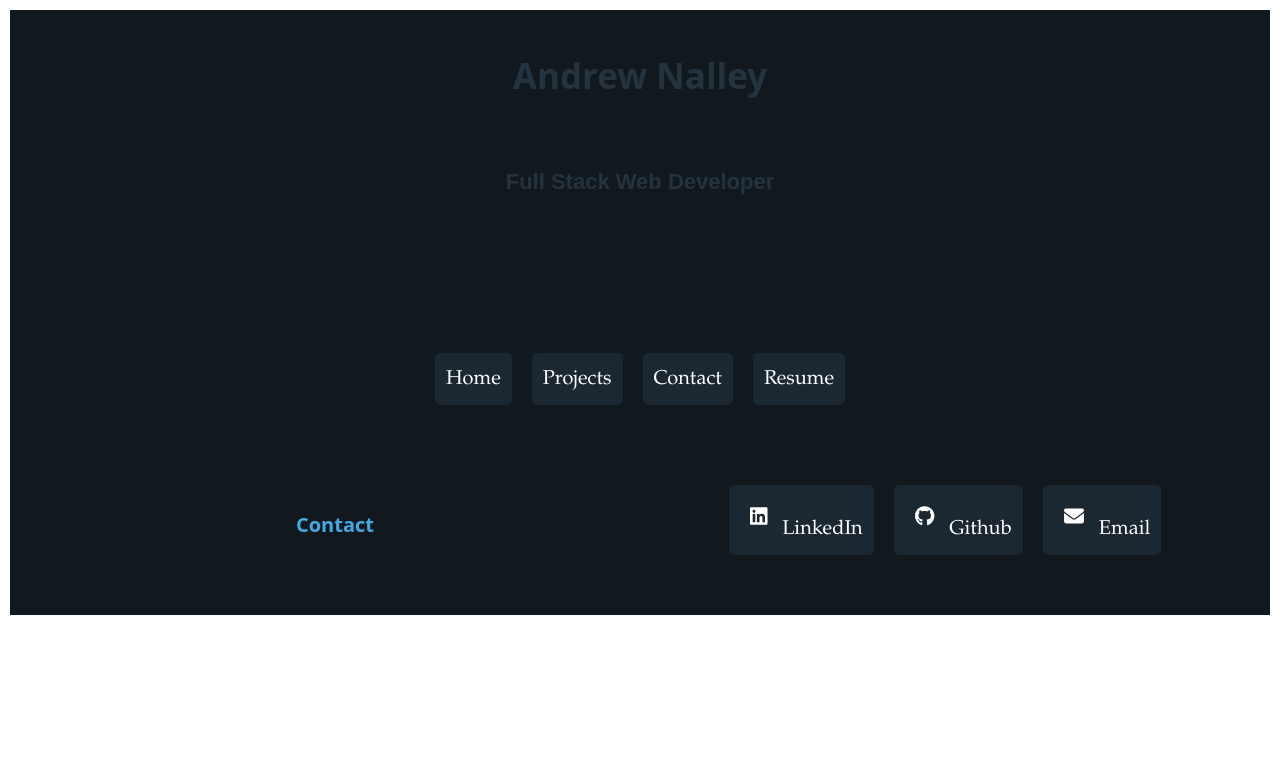
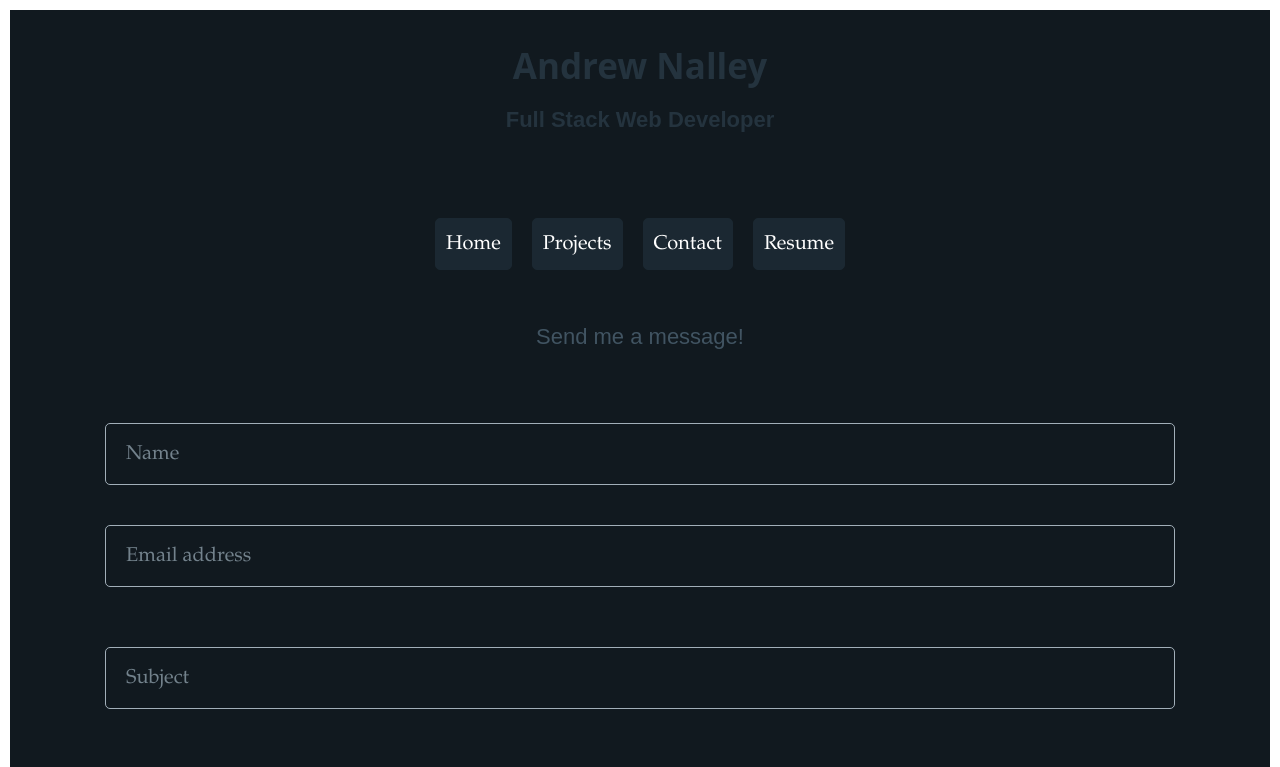
Before and after one commit to AndrewNalley/react-portfolio, a React (Create React App) app: page /react-portfolio/contact in a window 1280 px wide. Shown: the top 767 px of the page. Built offline with nearby package versions, Linux system fonts and the light colour scheme; the HTML template or start-up script is replaced by a standard one.

Commit message:
fix redirect route, remove overflow from navbar

```diff
--- a/src/App.css
+++ b/src/App.css
@@ -34,6 +34,11 @@ h1 {
   font-size: 24px;
 }
 
+h2 {
+  margin: 0%;
+  padding: 0%;
+}
+
 h3 {
   margin: auto;
   color: rgb(66, 171, 231);
@@ -58,11 +63,20 @@ p {
 nav {
   display: flex;
   justify-content: center;
+  padding: 0%;
+  overflow: hidden;
 }
 
 ul {
   display: inline-block;
   text-align: center;
+  padding: 0%;
+}
+
+li {
+  overflow: hidden;
+  padding: 1%;
+  margin: 1%;
 }
 
 .left-align {
--- a/src/components/Header.js
+++ b/src/components/Header.js
@@ -4,7 +4,7 @@ function Header() {
     return (
         <>
             <div className="heading-center">
-                <h2>Andrew Nalley <br/><br/>
+                <h2>Andrew Nalley
                     <p>Full Stack Web Developer</p>
                 </h2>
 
--- a/src/components/NavBar.js
+++ b/src/components/NavBar.js
@@ -6,16 +6,16 @@ function Navigation() {
         <nav>
             <ul>
                 <li>
-                    <Link to="/" role="button" className="contrast" >Home</Link>
+                    <Link to="/react-portfolio" role="button" className="contrast" >Home</Link>
                 </li>
                 <li>
-                    <Link to="/projects" role="button" className="contrast" >Projects</Link>
+                    <Link to="/react-portfolio/projects" role="button" className="contrast" >Projects</Link>
                 </li>
                 <li>
-                    <Link to="/contact" role="button" className="contrast" >Contact</Link>
+                    <Link to="/react-portfolio/contact" role="button" className="contrast" >Contact</Link>
                 </li>
                 <li>
-                    <Link to="/resume" role="button" className="contrast" >Resume</Link>
+                    <Link to="/react-portfolio/resume" role="button" className="contrast" >Resume</Link>
                 </li>
             </ul>
         </nav>
--- a/src/pages/HomeAbout.js
+++ b/src/pages/HomeAbout.js
@@ -8,7 +8,7 @@ function HomeAbout() {
             <article className="grid">
                 <img className="headshot" src={headshot} alt='headshot' />
                 <div>
-                    <blockquote>I am a Full-stack Web Developer earning a certificate from the University of Minnesota
+                    <blockquote>I am a Full-stack Web Developer with a certificate from the University of Minnesota
                         Coding Boot Camp, with previous experience as an Administrator and Opera Singer.
                     </blockquote>
                     <blockquote>
--- a/src/pages/Index.js
+++ b/src/pages/Index.js
@@ -1,5 +1,6 @@
 import React, { useState, useEffect } from 'react';
-import { useLocation, Routes, Route } from "react-router-dom";
+import { useLocation, Routes, Route, Navigate } from "react-router-dom";
+
 import HomeAbout from './HomeAbout';
 import Contact from './Contact';
 import Project from './Portfolio';
@@ -26,10 +27,11 @@ function Index() {
             }}
         >
             <Routes location={displayLocation}>
-                <Route path='/' element={<HomeAbout />} />
-                <Route path='/projects' element={<Project />} />
-                <Route path='/contact' element={<Contact />} />
-                <Route path='/resume' element={<Resume />} />
+                <Route path='/react-portfolio' element={<HomeAbout />} />
+                <Route path='/react-portfolio/projects' element={<Project />} />
+                <Route path='/react-portfolio/contact' element={<Contact />} />
+                <Route path='/react-portfolio/resume' element={<Resume />} />
+                <Route path='*' element={<Navigate to='/react-portfolio' />} />
             </Routes>
         </div>
     )
```
